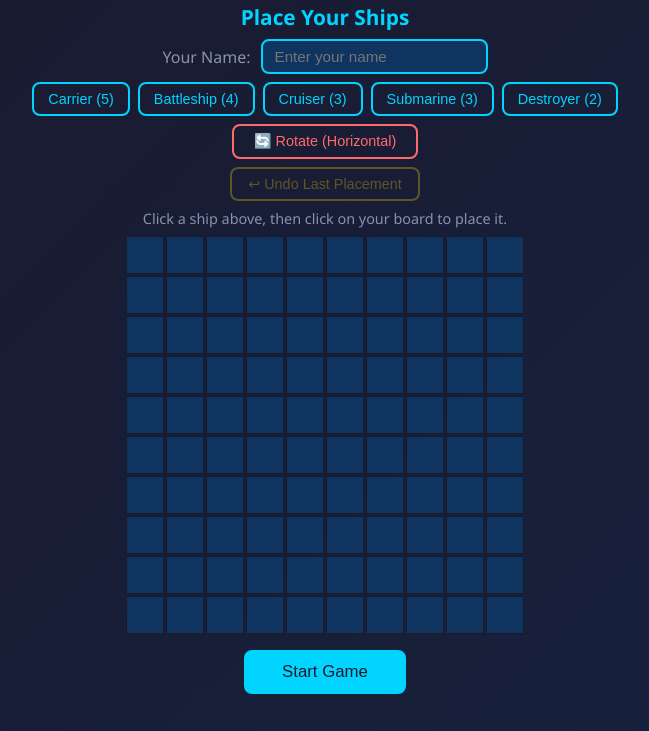
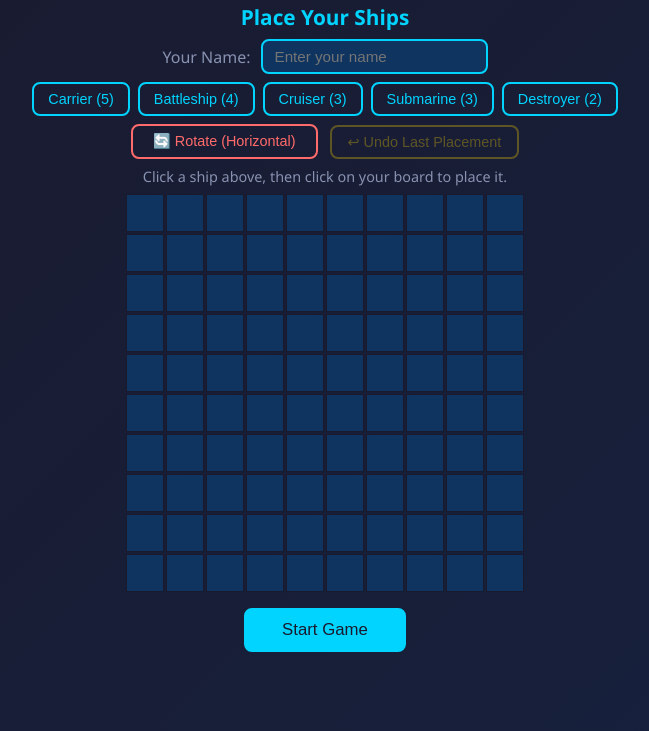
Before and after one commit to michaeljbhoward/battelshiphoward, a plain HTML site: page index.html in a window 1280 px wide. Shown: the part 69-800 px from the top of the page, without its empty margins (315-964 px from the left). Drawn offline with Linux system fonts and the light colour scheme.

Commit message:
Place rotate and undo buttons side by side

```diff
--- a/index.html
+++ b/index.html
@@ -7,7 +7,7 @@
     <meta http-equiv="Pragma" content="no-cache">
     <meta http-equiv="Expires" content="0">
     <title>Battleship - Play Against AI</title>
-    <link rel="stylesheet" href="styles.css?v=5">
+    <link rel="stylesheet" href="styles.css?v=6">
 </head>
 <body>
     <div class="container">
@@ -29,10 +29,8 @@
                 <button class="ship-btn" data-ship="submarine" data-length="3">Submarine (3)</button>
                 <button class="ship-btn" data-ship="destroyer" data-length="2">Destroyer (2)</button>
             </div>
-            <div class="orientation-toggle">
+            <div class="setup-controls">
                 <button id="rotate-btn" class="rotate-btn">🔄 Rotate (Horizontal)</button>
-            </div>
-            <div class="action-buttons">
                 <button id="undo-btn" class="undo-btn" disabled>↩ Undo Last Placement</button>
             </div>
             <p class="instructions">Click a ship above, then click on your board to place it.</p>
@@ -87,6 +85,6 @@
         </div>
     </div>
 
-    <script src="game.js?v=5"></script>
+    <script src="game.js?v=6"></script>
 </body>
 </html>
--- a/styles.css
+++ b/styles.css
@@ -133,8 +133,13 @@ header h1 {
     cursor: not-allowed;
 }
 
-.orientation-toggle {
+.setup-controls {
+    display: flex;
+    justify-content: center;
+    align-items: center;
+    gap: 12px;
     margin-bottom: 8px;
+    flex-wrap: wrap;
 }
 
 .rotate-btn {
@@ -151,10 +156,6 @@ header h1 {
 .rotate-btn:hover {
     background: #ff6b6b;
     color: #1a1a2e;
-}
-
-.action-buttons {
-    margin-bottom: 8px;
 }
 
 .undo-btn {
```
